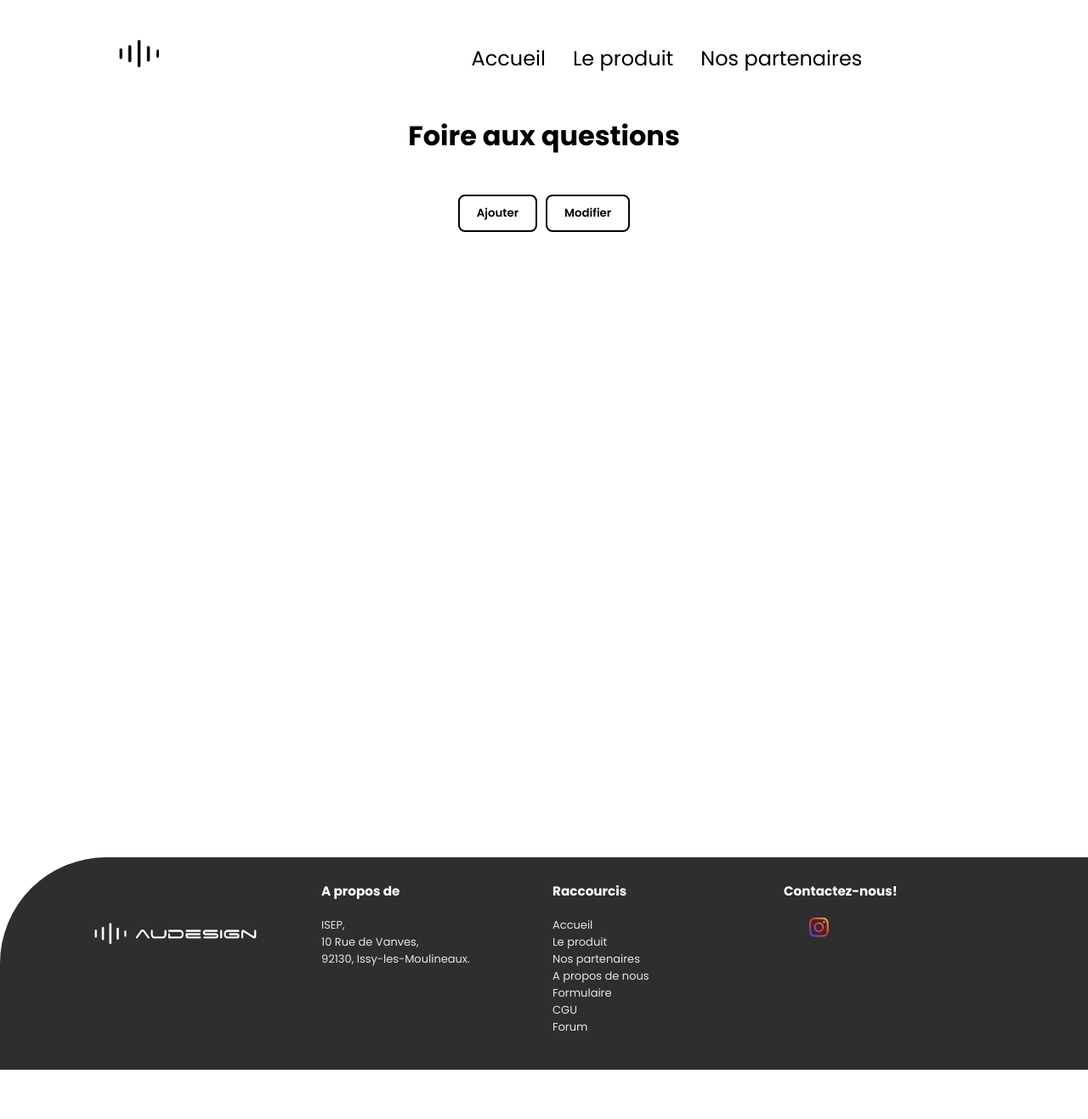
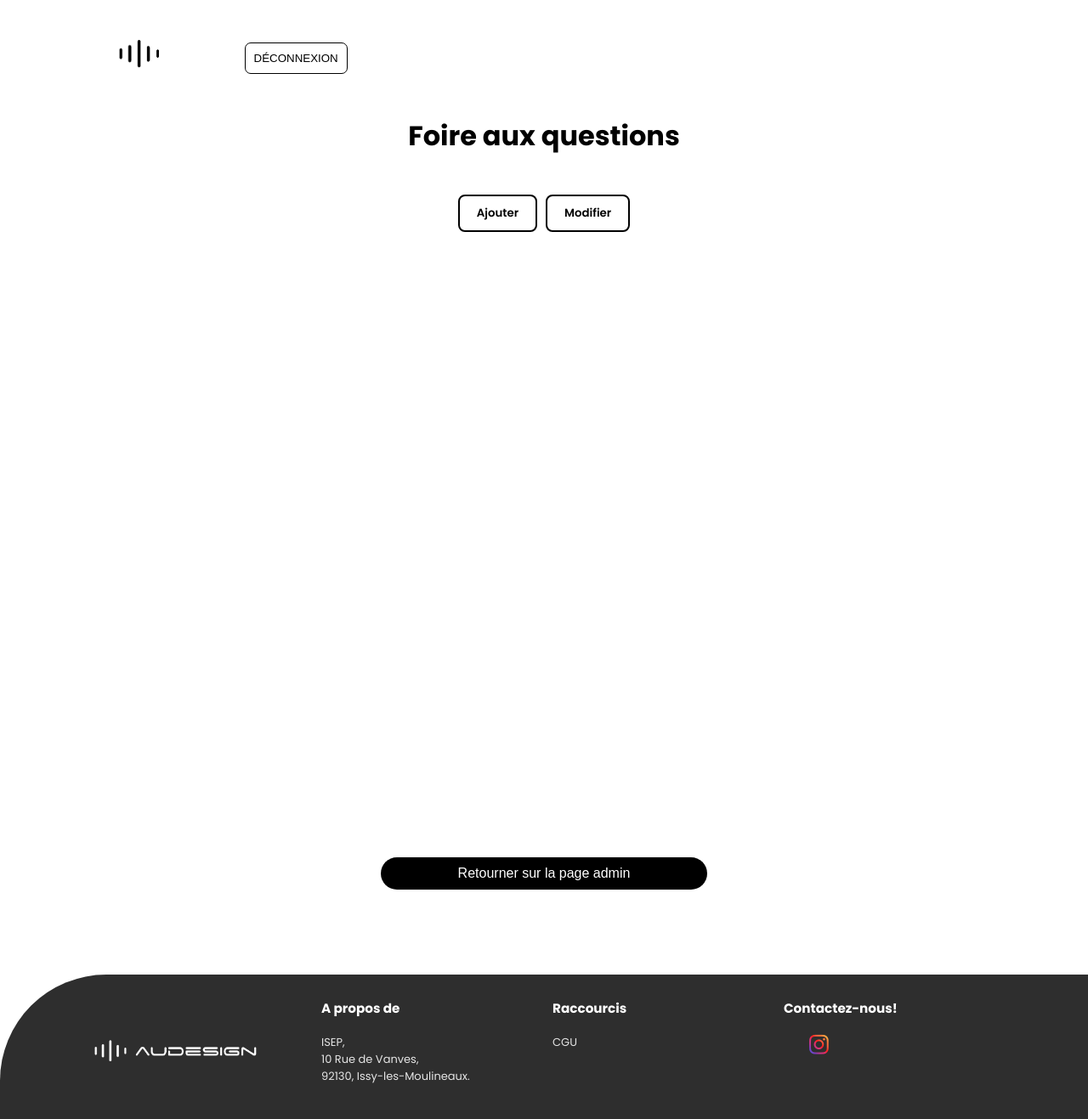
Before and after one commit to Ingridmkl/Maquette, a PHP site: page /Maquette/FAQ_admin.php in a window 1280 px wide. Shown: the whole page at 85% size. Before the commit the page ends 1259 px from the top, so only its background shows below. Run offline with PHP 8.4, Linux system fonts and the light colour scheme; data that the repository does not hold is empty; some libraries are stand-ins or nearby versions.

Commit message:
correction encore

```diff
--- a/FAQ.css
+++ b/FAQ.css
@@ -68,11 +68,11 @@ img.centered {
 }
 
 .details-container {
-    width: 80%; /* Largeur cohérente pour les conteneurs */
+    width: 80%;
     border: 1px solid #ccc;
     border-radius: 10px;
-    overflow-y: auto; /* Empêche le débordement */
-    margin-bottom: 10px; /* Espace entre les éléments */
+    overflow-y: auto;
+    margin-bottom: 10px;
     transition: all 0.5s ease;
 
 
--- a/FAQ.php
+++ b/FAQ.php
@@ -1,8 +1,6 @@
 <?php
-// Inclure le fichier de connexion à la base de données
 include 'Connexion_BDD.php';
 
-// Récupérer les questions de la base de données
 $sql = "SELECT ID, question, answer FROM faq";
 $result = $conn->query($sql);
 $faq_questions = [];
@@ -64,8 +62,8 @@ if ($result->num_rows > 0) {
             <div class="col">
                 <h3>Raccourcis</h3>
                 <ul>
-                    <li><a href="index.html">Accueil</a></li>
-                    <li><a href="index.html">Le produit</a></li>
+                    <li><a href="index.php">Accueil</a></li>
+                    <li><a href="index.php">Le produit</a></li>
                     <li><a href="Search.php">Nos partenaires</a></li>
                     <li><a href="Page_A_propo.html">A propos de nous</a></li>
                     <li><a href="contact.html">Formulaire</a></li>
--- a/FAQ_admin.php
+++ b/FAQ_admin.php
@@ -50,6 +50,25 @@ if ($result->num_rows > 0) {
             background-color: black;
             color: white;
         }
+        .login button{
+            background-color: transparent;
+            border: 1.7px solid black ;
+            border-radius: 7px;
+            color: black;
+            cursor: pointer;
+            padding: 10px;
+            text-align: center;
+            text-transform:uppercase ;
+            transition: background-color 300ms;
+
+        }
+
+        .login button:hover{
+            color: #fff;
+            background-color: #000;
+
+        }
+
     </style>
 </head>
 <body>
@@ -58,10 +77,10 @@ if ($result->num_rows > 0) {
             <img src="./Ressources/AU_DESIGN_LOGO noir.png" height="40%" width="40%">
         </div>
         <div>
-            <ul class="nav-links">
-                <li><a href="index.html">Accueil</a></li>
-                <li><a href="#le produit">Le produit</a></li>
-                <li><a href="Partenaires.html">Nos partenaires</a></li>
+            <ul class="login">
+                <a href="deconnexion.php">
+                    <button class="btn btn-color-2">Déconnexion</button>
+                </a>
             </ul>
         </div>
     </nav>
@@ -95,7 +114,10 @@ if ($result->num_rows > 0) {
             <button type="button" id="delete-button" style="display: none;">Supprimer</button>
         </form>
     </div>
-
+    <div>
+        <a href="Administrateur.php">
+            <button style=" width: 30%; display: inline-block; padding: 10px 20px; font-size: 16px; color: white; background-color: black; border: none; border-radius: 40px; text-align: center; cursor: pointer; margin-bottom: 100px; margin-left: 35%;">Retourner sur la page admin</button></a>
+    </div>
     <footer>
         <div class="footer-container">
             <div class="col">
@@ -110,13 +132,7 @@ if ($result->num_rows > 0) {
             <div class="col">
                 <h3>Raccourcis</h3>
                 <ul>
-                    <li><a href="index.php">Accueil</a></li>
-                    <li><a href="index.php">Le produit</a></li>
-                    <li><a href="Search.php">Nos partenaires</a></li>
-                    <li><a href="Page_A_propo.html">A propos de nous</a></li>
-                    <li><a href="contact.html">Formulaire</a></li>
-                    <li><a href="cgu.php">CGU</a></li>
-                    <li><a href="forum.php">Forum</a></li>
+                    <li><a href="cgu-admin.php">CGU</a></li>
                 </ul>
             </div>
             <div class="colb">
--- a/cgu-admin.php
+++ b/cgu-admin.php
@@ -20,7 +20,7 @@
         <div>
             <ul class="login">
                 <a href="deconnexion.php">
-                    <button class="btn btn-color-2" style="margin-left: 1150px;">Déconnexion</button>
+                    <button class="btn btn-color-2">Déconnexion</button>
                 </a>
             </ul>
         </div>
@@ -74,7 +74,7 @@
             </section>
             <button type="submit" style=" width: 30%; height: 45px; background: black; color: #fff; border: none; border-radius: 40px; padding: 10px; font-size: 16px; font-weight: 600; cursor: pointer; margin-top: 30px; margin-left: 35%;" onclick="enableEditing()">Modifier</button>
             <br>
-            <a href="Administrateur.php" style=" width: 30%; display: inline-block; padding: 10px 20px; font-size: 16px; color: white; background-color: black; border: none; border-radius: 40px; text-align: center; cursor: pointer; margin-top: 30px; margin-left: 35%;">Retourner sur la page admin</a>
+            <a href="Administrateur.php"><button style=" width: 30%; display: inline-block; padding: 10px 20px; font-size: 16px; color: white; background-color: black; border: none; border-radius: 40px; text-align: center; cursor: pointer; margin-top: 30px; margin-left: 35%;">Retourner sur la page admin</button></a>
 
         </div>
 
@@ -130,7 +130,7 @@
             <div class="col">
                 <h3>Raccourcis</h3>
                 <ul>
-                    <li><a href="FAQ-admin.php">FAQ</a></li>
+                    <li><a href="FAQ_admin.php">FAQ</a></li>
                 </ul>
             </div>
             <div class="colb">
```
